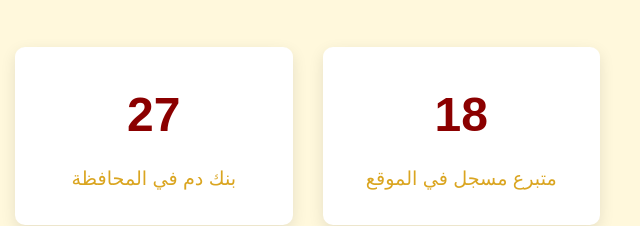
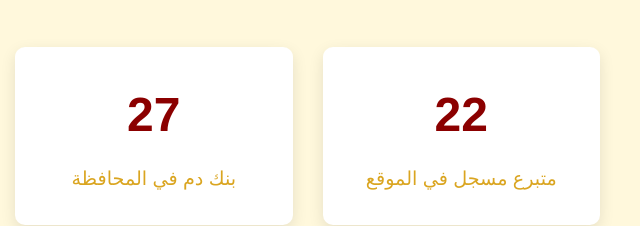
Before and after one commit to ahmedhatem111/Qena-Governorate-Blood-Bank, a plain HTML site: page index.html in a window 1280 px wide. Shown: the part 965-1191 px from the top of the page, 640-1280 px from the left. Drawn offline with Linux system fonts and the light colour scheme.

Commit message:
Add files via upload

```diff
--- a/index.html
+++ b/index.html
@@ -1187,7 +1187,7 @@
             <h2>أرقام تهمك عن التبرع بالدم في محافظة قنا</h2>
             <div class="stats-grid">
                 <div class="stat-card">
-                    <div class="stat-number">18</div>
+                    <div class="stat-number">22</div>
                     <div class="stat-title">متبرع مسجل في الموقع</div>
                 </div>
                 <div class="stat-card">
```
